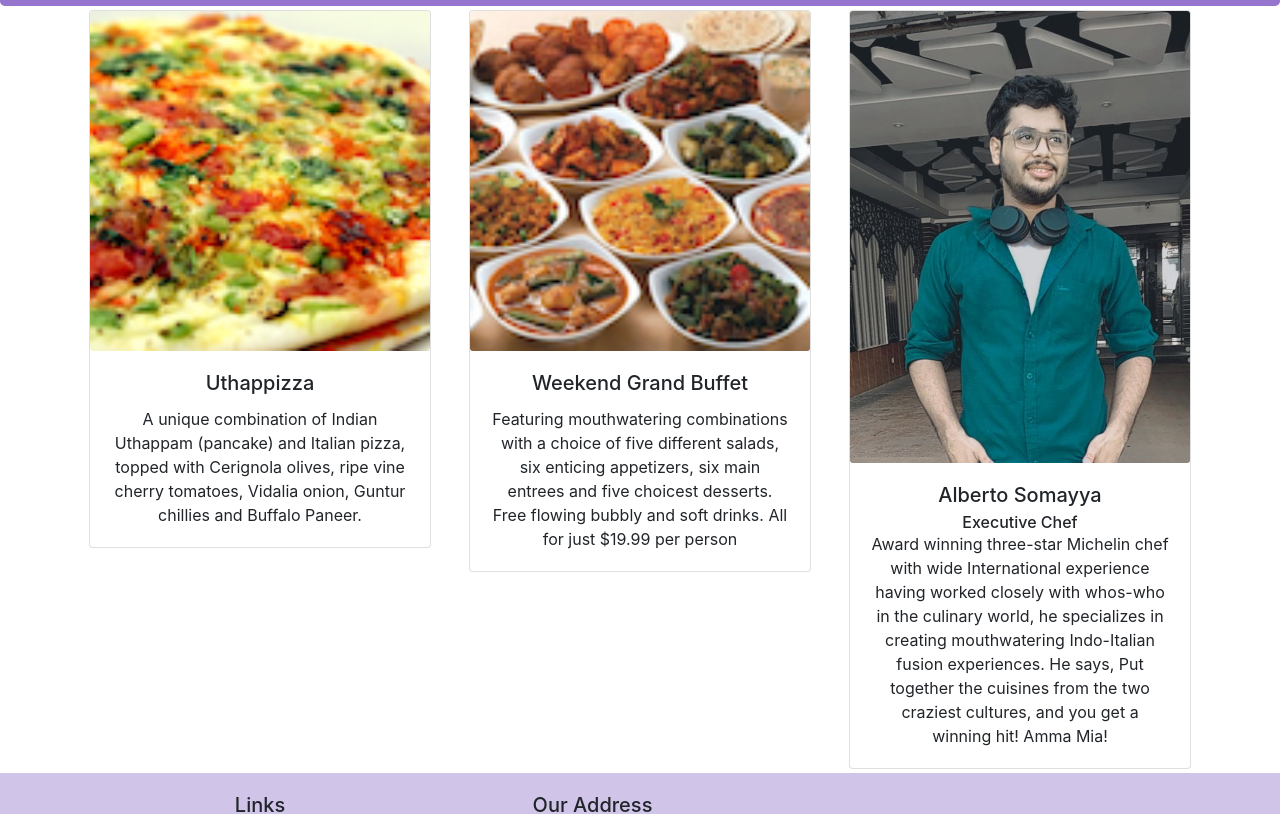
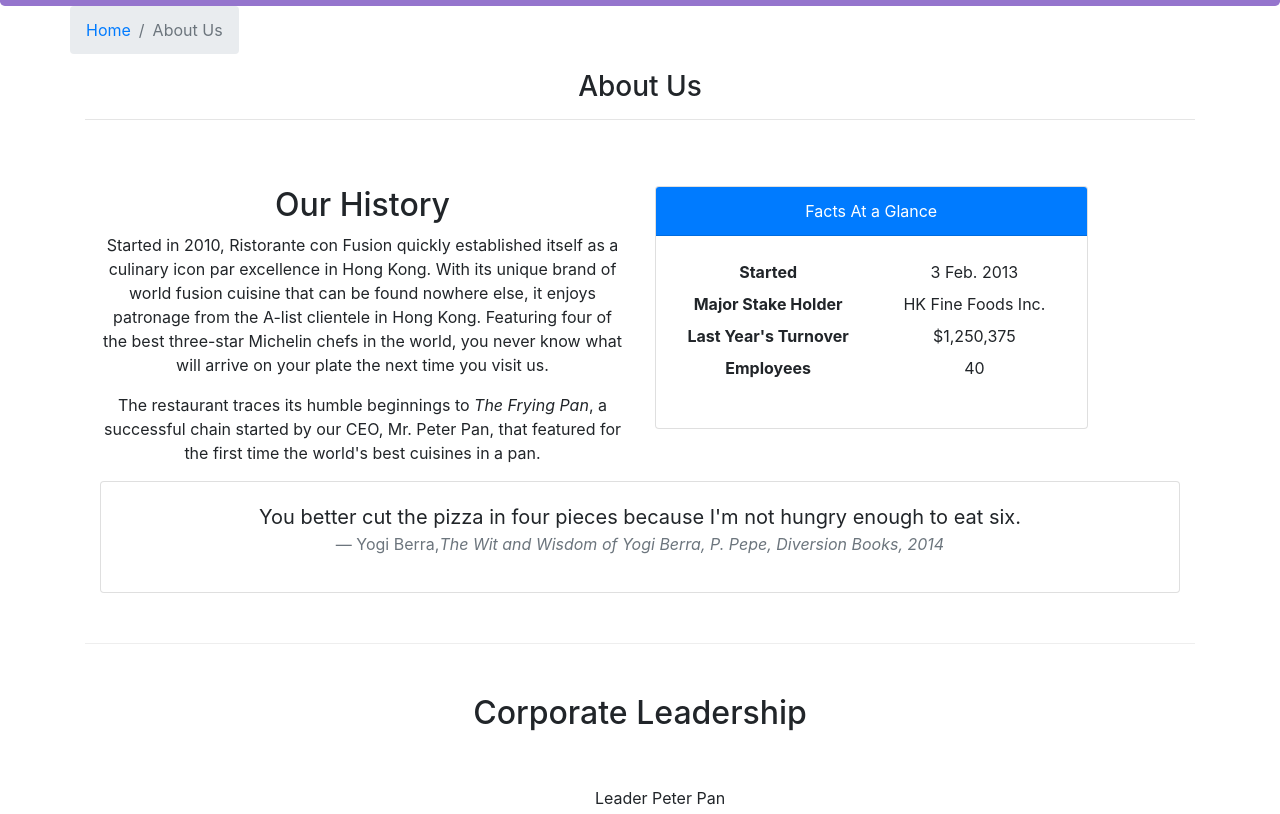
Before and after one commit to moonkabir/fedw-my-app, a React (Create React App) app: page /aboutus in a window 1280 px wide. Before the commit this address led to /home. Shown: the part 336-1150 px from the top of the page. Built offline with nearby package versions, Linux system fonts and the light colour scheme.

Commit message:
weak2 assignment 1 add about us page

```diff
--- /dev/null
+++ b/src/components/AboutComponent.js
@@ -0,0 +1,77 @@
+import React from 'react';
+import { Breadcrumb, BreadcrumbItem, Card, CardBody, CardHeader, Media } from 'reactstrap';
+import { Link } from 'react-router-dom';
+
+function About(props) {
+
+    const leaders = props.leaders.map((leader) => {
+        return (
+            <p>Leader {leader.name}</p>
+        );
+    });
+
+    return(
+        <div className="container">
+            <div className="row">
+                <Breadcrumb>
+                    <BreadcrumbItem><Link to="/home">Home</Link></BreadcrumbItem>
+                    <BreadcrumbItem active>About Us</BreadcrumbItem>
+                </Breadcrumb>
+                <div className="col-12">
+                    <h3>About Us</h3>
+                    <hr />
+                </div>
+            </div>
+            <div className="row row-content">
+                <div className="col-12 col-md-6">
+                    <h2>Our History</h2>
+                    <p>Started in 2010, Ristorante con Fusion quickly established itself as a culinary icon par excellence in Hong Kong. With its unique brand of world fusion cuisine that can be found nowhere else, it enjoys patronage from the A-list clientele in Hong Kong.  Featuring four of the best three-star Michelin chefs in the world, you never know what will arrive on your plate the next time you visit us.</p>
+                    <p>The restaurant traces its humble beginnings to <em>The Frying Pan</em>, a successful chain started by our CEO, Mr. Peter Pan, that featured for the first time the world's best cuisines in a pan.</p>
+                </div>
+                <div className="col-12 col-md-5">
+                    <Card>
+                        <CardHeader className="bg-primary text-white">Facts At a Glance</CardHeader>
+                        <CardBody>
+                            <dl className="row p-1">
+                                <dt className="col-6">Started</dt>
+                                <dd className="col-6">3 Feb. 2013</dd>
+                                <dt className="col-6">Major Stake Holder</dt>
+                                <dd className="col-6">HK Fine Foods Inc.</dd>
+                                <dt className="col-6">Last Year's Turnover</dt>
+                                <dd className="col-6">$1,250,375</dd>
+                                <dt className="col-6">Employees</dt>
+                                <dd className="col-6">40</dd>
+                            </dl>
+                        </CardBody>
+                    </Card>
+                </div>
+                <div className="col-12">
+                    <Card>
+                        <CardBody className="bg-faded">
+                            <blockquote className="blockquote">
+                                <p className="mb-0">You better cut the pizza in four pieces because
+                                    I'm not hungry enough to eat six.</p>
+                                <footer className="blockquote-footer">Yogi Berra,
+                                <cite title="Source Title">The Wit and Wisdom of Yogi Berra,
+                                    P. Pepe, Diversion Books, 2014</cite>
+                                </footer>
+                            </blockquote>
+                        </CardBody>
+                    </Card>
+                </div>
+            </div>
+            <div className="row row-content">
+                <div className="col-12">
+                    <h2>Corporate Leadership</h2>
+                </div>
+                <div className="col-12">
+                    <Media list>
+                        {leaders}
+                    </Media>
+                </div>
+            </div>
+        </div>
+    );
+}
+
+export default About;
--- a/src/components/HeaderComponent.js
+++ b/src/components/HeaderComponent.js
@@ -1,5 +1,5 @@
 import React, { Component } from 'react'
-import {Navbar, NavbarBrand, Nav, NavbarToggler, Collapse, NavItem, Jumbotron} from 'reactstrap'
+import {Navbar, NavbarBrand, NavbarToggler, Collapse, NavItem, Jumbotron} from 'reactstrap'
 import { NavLink } from 'react-router-dom'
 
 class Header extends Component {
--- a/src/components/Maincomponent.js
+++ b/src/components/Maincomponent.js
@@ -2,6 +2,7 @@
 import Home from './HomeComponent';
 import Menu from './MenuComponent'
 import Contact from './ContactComponent';
+import About from './AboutComponent';
 import { DISHES } from '../shared/dishes'
 import { COMMENTS } from '../shared/comments';
 import { PROMOTIONS } from '../shared/promotions';
@@ -54,6 +55,7 @@
                 <Route exact path="/menu" component = {() => <Menu dishes={this.state.dishes} />}/>
                 {/* menu/:dishId here dishId is perameter key*/}
                 <Route path='/menu/:dishId' component={DishWithId} />
+                <Route exact path="/aboutus" component={() => <About leaders={this.state.leaders} />} />
                 <Route exact path="/contactus" component = {Contact}/>
                 {/* <Route exact path='/menu' component={() => <Menu dishes={this.state.dishes} />} /> */}
                 <Redirect to="/home"/>
```
Also changed, not shown: 1 other file (tests, documents, lock files or other folders).
